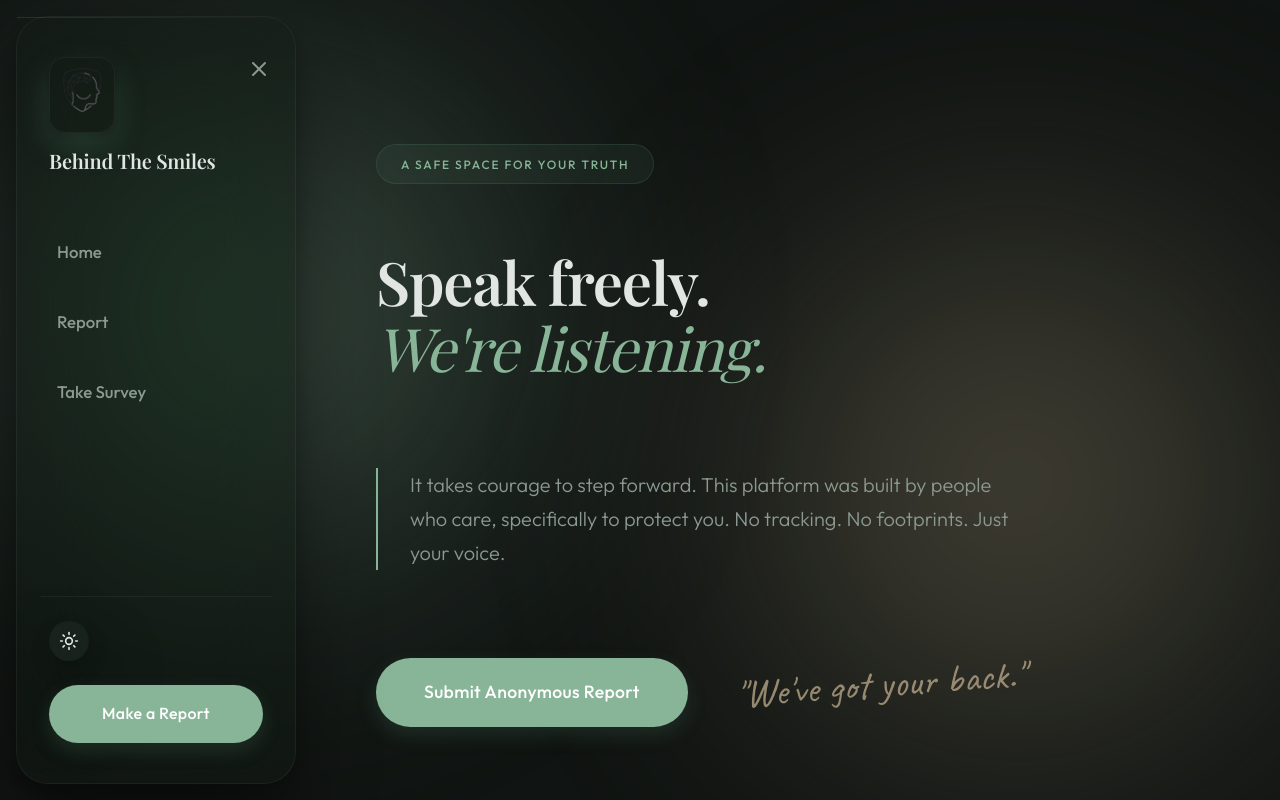
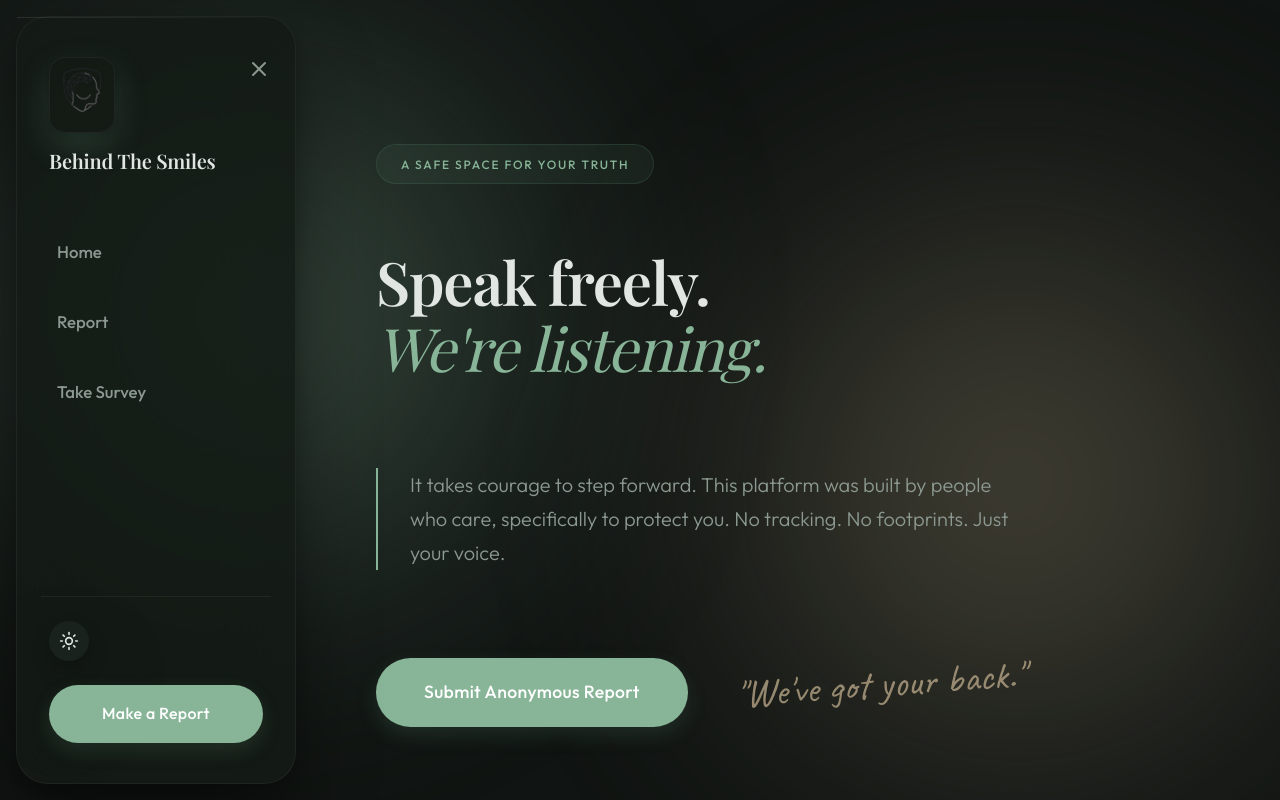
Before and after one commit to mrsreeindian/cyber-report, a Next.js app: page / in a window 1280 px wide. Shown: the top 800 px of the page. Built offline with nearby package versions, Linux system fonts and the light colour scheme; a web font is replaced by a local one.

Commit message:
Increase sidebar opacity

```diff
--- a/src/app/globals.css
+++ b/src/app/globals.css
@@ -10,6 +10,7 @@
   --background: #f4f1ea; /* Soft earthy beige */
   --surface: rgba(255, 255, 255, 0.4); /* Thinner frosted glass */
   --surface-hover: rgba(255, 255, 255, 0.6);
+  --sidebar-bg: rgba(255, 255, 255, 0.85); /* More opaque */
 
   --glass-border: rgba(255, 255, 255, 0.6);
   --glass-highlight: linear-gradient(135deg, rgba(255,255,255,0.8) 0%, rgba(255,255,255,0) 100%);
@@ -40,6 +41,7 @@ html.dark {
   --background: #101412; /* Deep forest shadow */
   --surface: rgba(20, 26, 22, 0.4);
   --surface-hover: rgba(30, 40, 35, 0.6);
+  --sidebar-bg: rgba(20, 26, 22, 0.85); /* More opaque */
 
   --glass-border: rgba(255, 255, 255, 0.05);
   --glass-highlight: linear-gradient(135deg, rgba(255,255,255,0.1) 0%, rgba(255,255,255,0) 100%);
@@ -135,7 +137,7 @@ body::after {
   width: 280px;
   height: calc(100vh - 2rem);
   margin: 1rem 0 1rem 1rem;
-  background: var(--surface);
+  background: var(--sidebar-bg);
   backdrop-filter: blur(40px) saturate(180%);
   -webkit-backdrop-filter: blur(40px) saturate(180%);
   border: 1px solid var(--glass-border);
```
